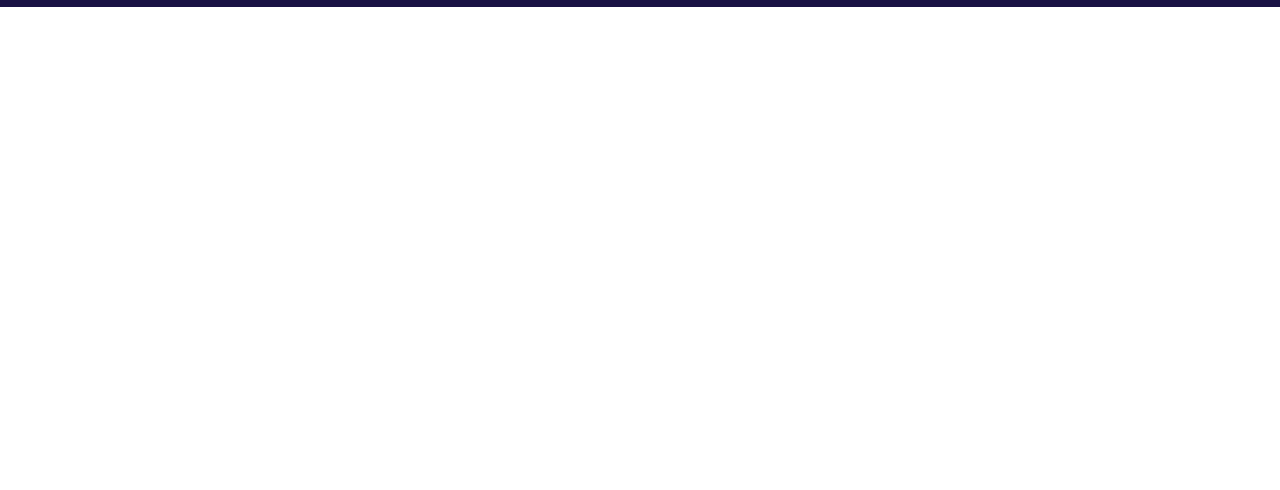
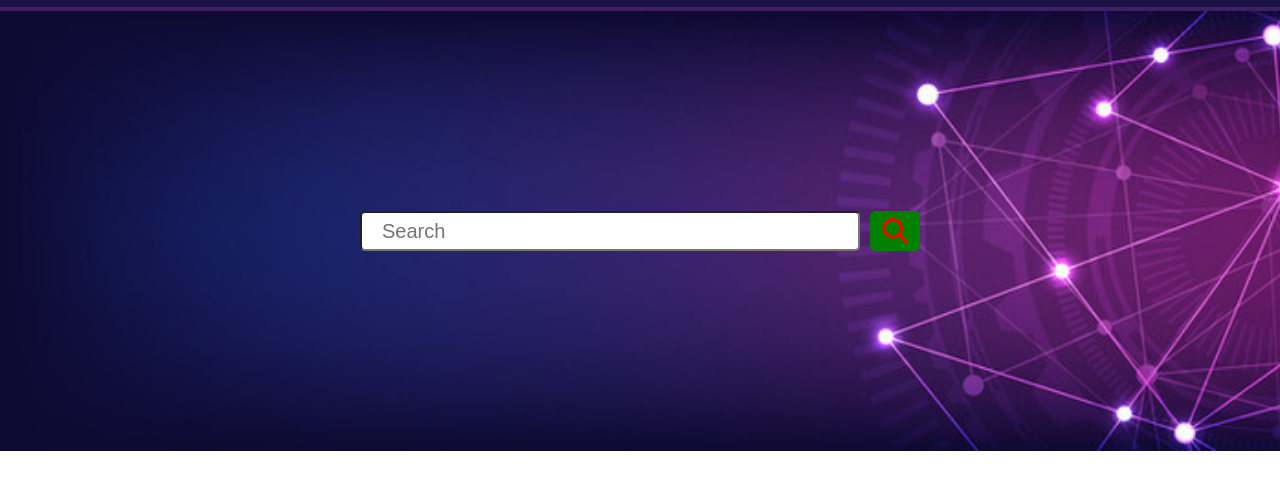
Before and after one commit to mohammadmottakim/multiple-website-1, a plain HTML site: page index.html in a window 1280 px wide. Shown: the part 56-546 px from the top of the page. Drawn offline with Linux system fonts and the light colour scheme.

Commit message:
commit for hreo area

```diff
--- a/index.html
+++ b/index.html
@@ -4,13 +4,15 @@
     <meta charset="UTF-8">
     <meta name="viewport" content="width=device-width, initial-scale=1.0">
     <title>mottakim</title>
+<!-- Font awesome -->
+<script src="https://kit.fontawesome.com/e31a6fc242.js" crossorigin="anonymous"></script>
 
     <!-- css file link hare -->
     <link rel="stylesheet" href="style.css">
 </head>
 <body>
 
-<header>
+
 
 <nav >
 
@@ -26,11 +28,22 @@
     </ul>
 
 </nav>
+<header>
+
+        <div class="searchBox-icon-parent">
+            <input type="search" name="" placeholder="Search">
+            <div>
+                <i class="fas fa-search"></i>
+            </div>
+
+        </div>
 
 
 </header>
 
 
 
+
+
 </body>
 </html>
--- a/style.css
+++ b/style.css
@@ -9,6 +9,7 @@ nav{
     justify-content: space-between;
     background-color: #1A1244 ;
     padding: 10px 200px;
+    border-bottom: 4px solid #401E63;
 
 }
 
@@ -38,3 +39,45 @@ nav div {
     color: white;
     font-size: 20px;
 }
+
+
+
+/* hero area code start  */
+
+header{
+    background-image: url("img/website\ banner.jpg");
+    background-repeat: no-repeat;
+    padding: 200px 0;
+    background-size: cover;
+}
+
+.searchBox-icon-parent{
+
+            display: flex;
+            justify-content: center;
+            align-items: center;
+
+}
+
+.searchBox-icon-parent i{
+    font-size: 25px;
+    color: red;
+    background-color: green;
+    height: 40px;
+    width: 50px;
+    border-radius: 5px;
+    display: flex;
+    justify-content: center;
+    align-items: center;
+    cursor: pointer;
+    margin-left: 10px;
+}
+
+.searchBox-icon-parent input {
+    width: 500px;
+    height: 40px;
+    border-radius: 5px;
+    font-size: 20px;
+    padding: 5px 20px;
+
+}
```
Also changed, not shown: img/website banner.jpg (added).
